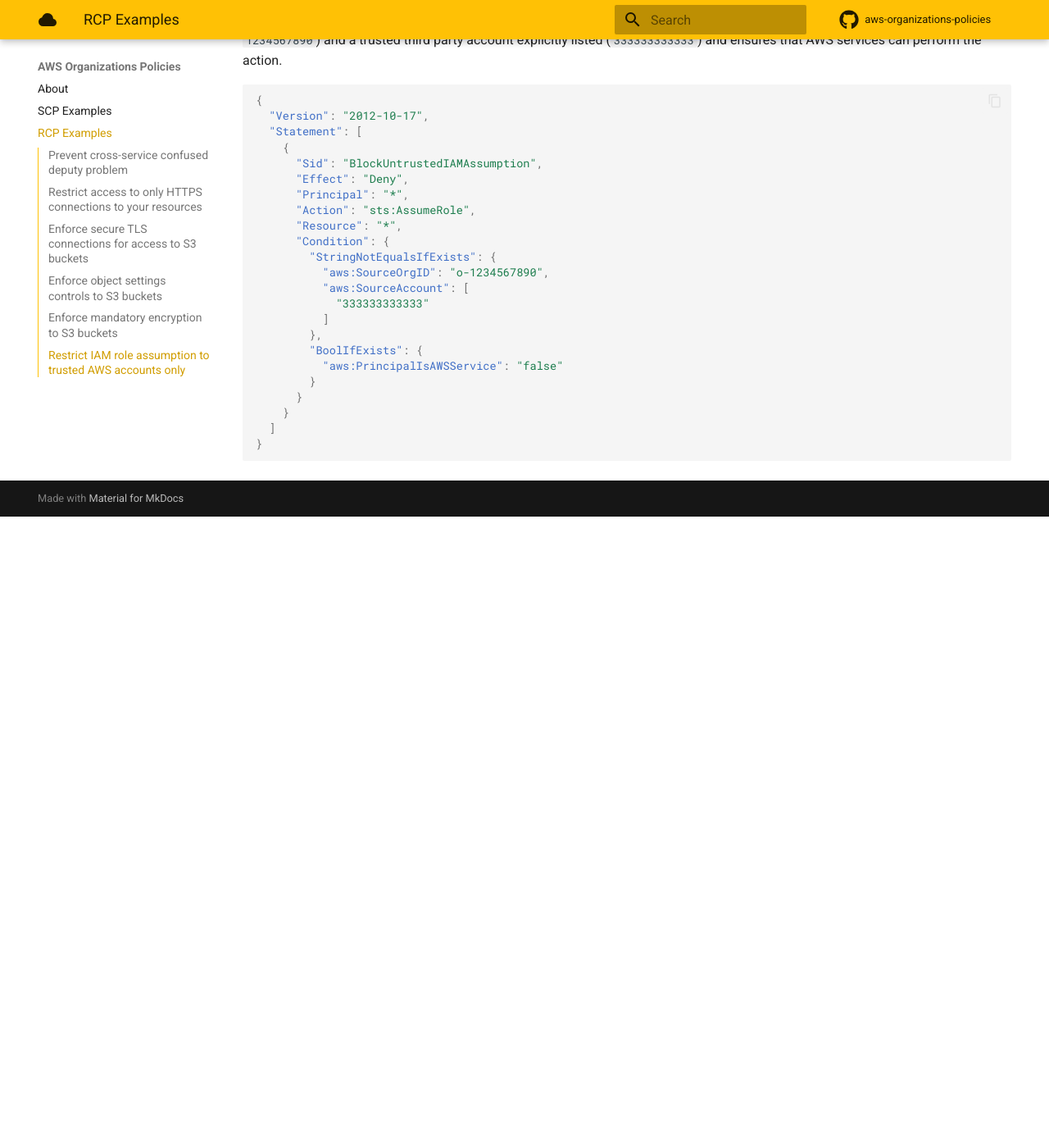
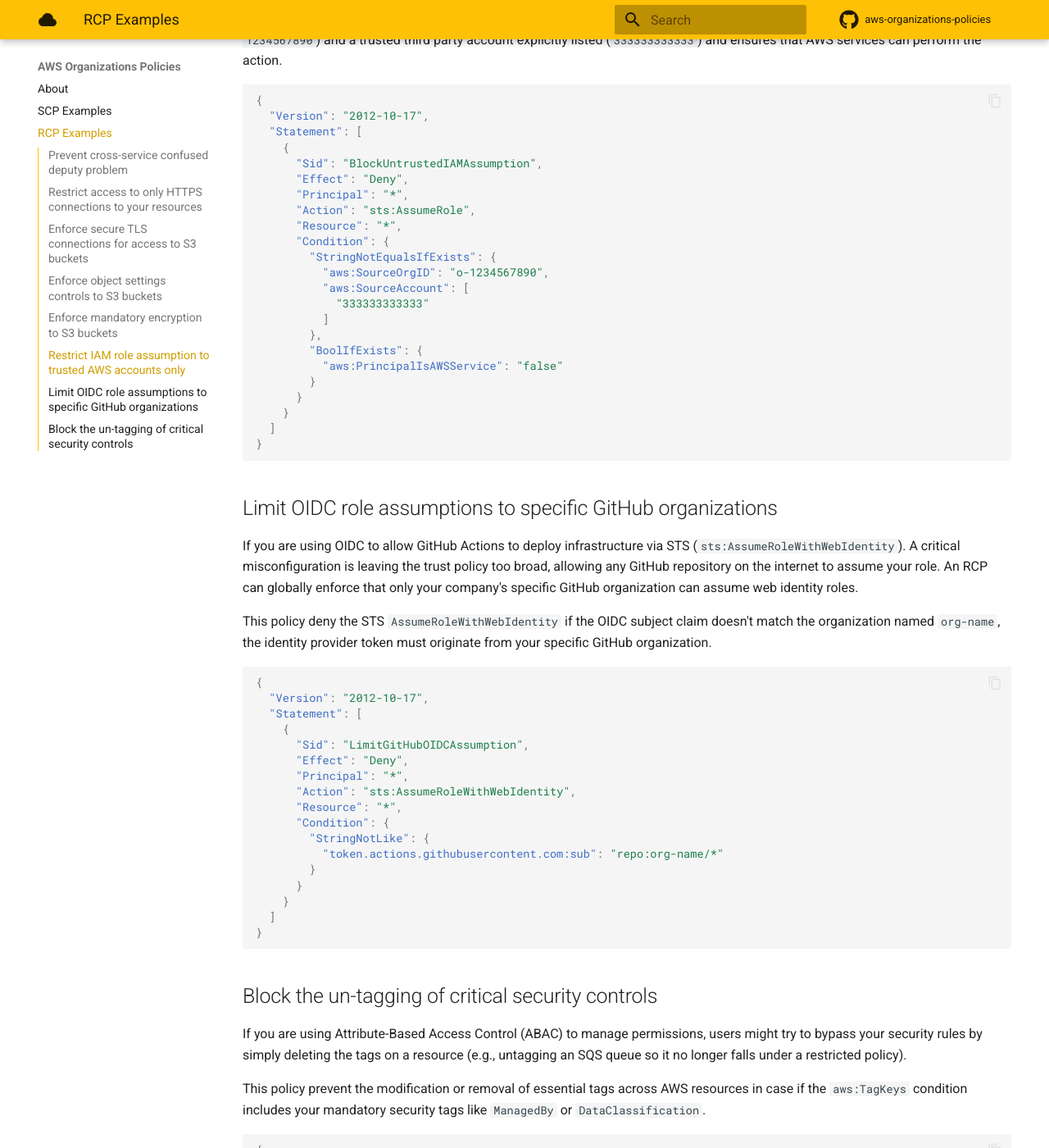
Before and after one commit to almeida-matheus/aws-organizations-policies, an MkDocs documentation site: the page built from docs/aws-rcp-examples.md, in a window 1280 px wide and 1400 px high, scrolled down 3984 px. Shown: the whole window at 82% size. Built offline with MkDocs 1.6.1 and Material for MkDocs 9.7.7, drawn with Linux system fonts in a browser that asks for light colours; comment, search, counter and statistics services are not loaded; before the commit the page ends 4614 px from its top, so only the background shows below that; some of the changed text lies outside the part shown.

Commit message:
add two rcp: github oid and untag resources

````diff
--- a/docs/aws-rcp-examples.md
+++ b/docs/aws-rcp-examples.md
@@ -204,3 +204,63 @@ The following policy ensures that AWS IAM roles can only be assumption only by r
   ]
 }
 ```
+
+## Limit OIDC role assumptions to specific GitHub organizations
+
+If you are using OIDC to allow GitHub Actions to deploy infrastructure via STS (`sts:AssumeRoleWithWebIdentity`). A critical misconfiguration is leaving the trust policy too broad, allowing any GitHub repository on the internet to assume your role. An RCP can globally enforce that only your company's specific GitHub organization can assume web identity roles.
+
+This policy deny the STS `AssumeRoleWithWebIdentity` if the OIDC subject claim doesn't match the organization named `org-name`, the identity provider token must originate from your specific GitHub organization.
+
+```json
+{
+  "Version": "2012-10-17",
+  "Statement": [
+    {
+      "Sid": "LimitGitHubOIDCAssumption",
+      "Effect": "Deny",
+      "Principal": "*",
+      "Action": "sts:AssumeRoleWithWebIdentity",
+      "Resource": "*",
+      "Condition": {
+        "StringNotLike": {
+          "token.actions.githubusercontent.com:sub": "repo:org-name/*"
+        }
+      }
+    }
+  ]
+}
+```
+
+## Block the un-tagging of critical security controls
+
+If you are using Attribute-Based Access Control (ABAC) to manage permissions, users might try to bypass your security rules by simply deleting the tags on a resource (e.g., untagging an SQS queue so it no longer falls under a restricted policy).
+
+This policy prevent the modification or removal of essential tags across AWS resources in case if the `aws:TagKeys` condition includes your mandatory security tags like `ManagedBy` or `DataClassification`.
+
+```json
+{
+  "Version": "2012-10-17",
+  "Statement": [
+    {
+      "Sid": "PreventRemovalOfSecurityTags",
+      "Effect": "Deny",
+      "Principal": "*",
+      "Action": [
+        "s3:PutBucketTagging",
+        "secretsmanager:UntagResource",
+        "kms:UntagResource",
+        "sqs:UntagQueue"
+      ],
+      "Resource": "*",
+      "Condition": {
+        "ForAnyValue:StringEquals": {
+          "aws:TagKeys": [
+            "ManagedBy",
+            "DataClassification"
+          ]
+        }
+      }
+    }
+  ]
+}
+```
````
